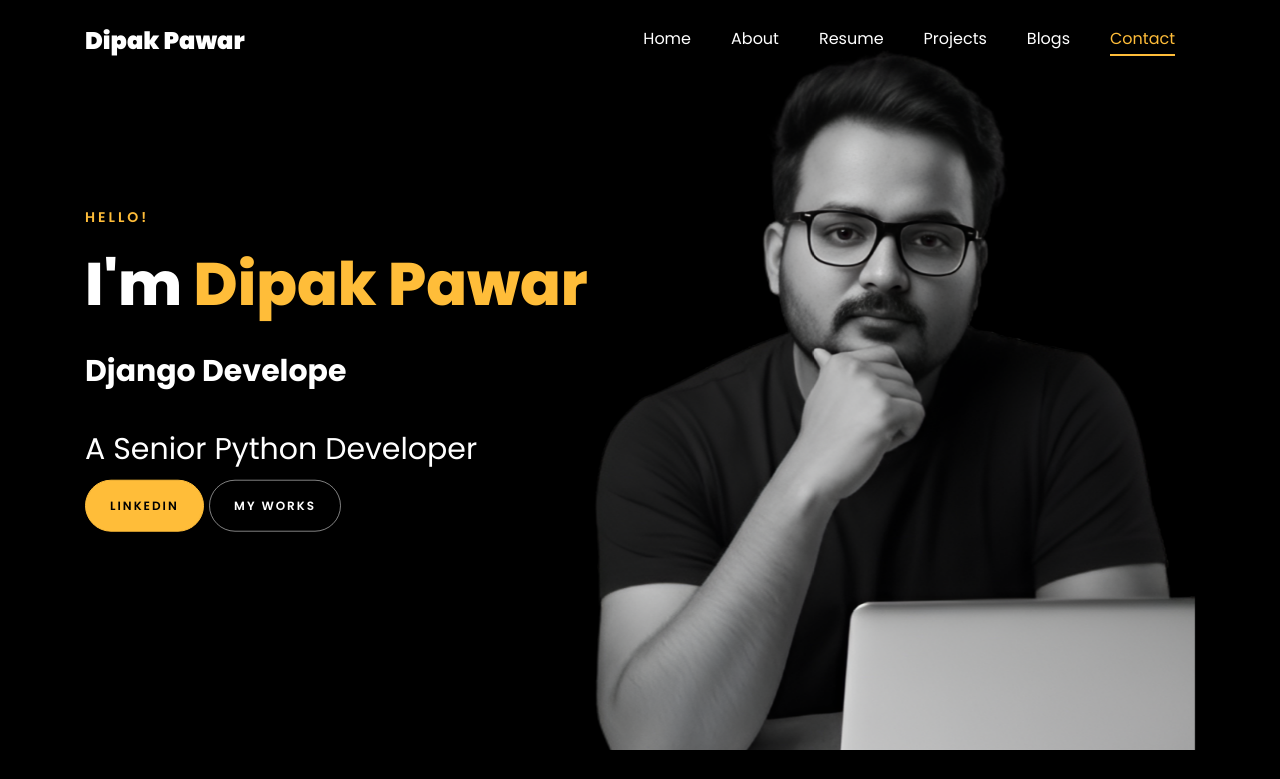
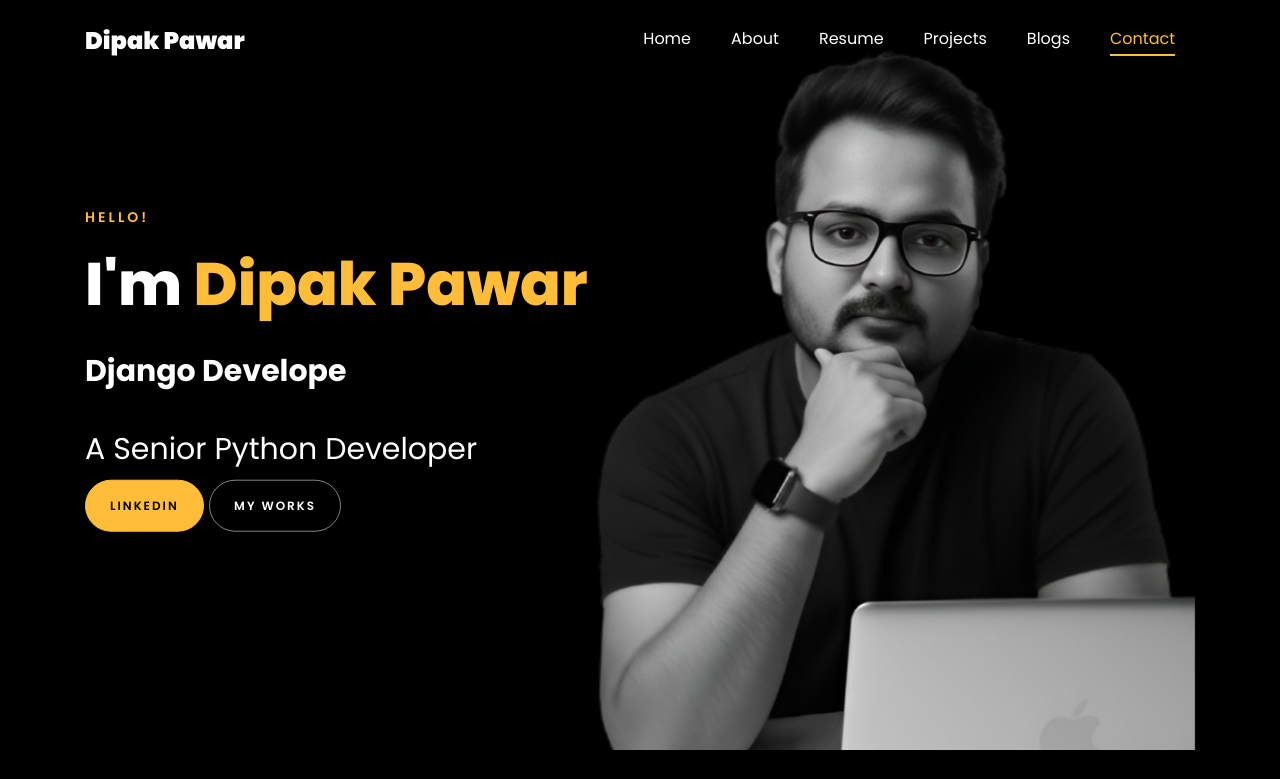
Before and after one commit to dipk-pawar/dipk-pawar.github.io, a plain HTML site: page index.html in a window 1280 px wide. Shown: the top 779 px of the page. Drawn offline with Linux system fonts and the light colour scheme; files whose address does not match are found by name.

Commit message:
changed the homepage image

```diff
--- a/index.html
+++ b/index.html
@@ -147,7 +147,7 @@
 					<div class="row d-md-flex no-gutters slider-text align-items-end justify-content-end"
 						data-scrollax-parent="true">
 						<div class="one-third js-fullheight order-md-last img"
-							style="background-image:url(images/dipak-programmer.png);">
+							style="background-image:url(images/dddd.png);">
 							<div class="overlay"></div>
 						</div>
 						<div class="one-forth d-flex  align-items-center ftco-animate"
```
Also changed, not shown: images/dddd.png (added).
